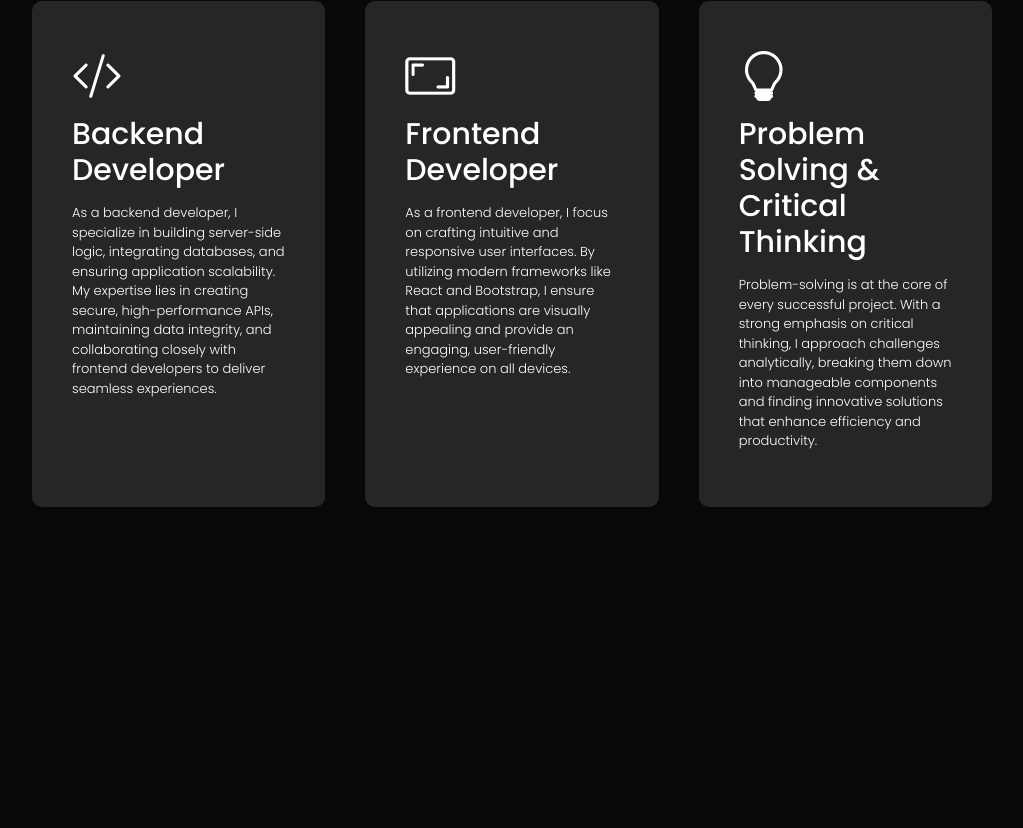
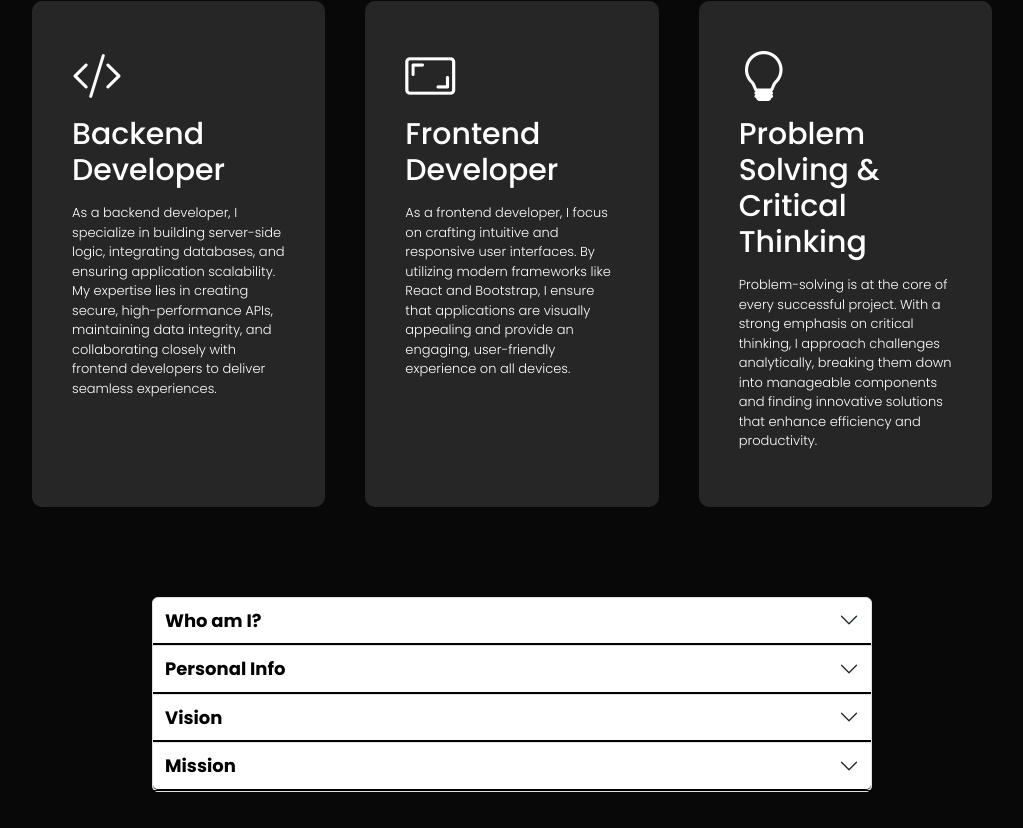
Before and after one commit to TharinduDMadushanka/tharindu-madushanka-portfolio, a React (Vite) app: page / in a window 1280 px wide. Shown: the part 828-1656 px from the top of the page, without its empty margins (128-1151 px from the left). Before the commit the page ends 1385 px from the top, so only its background shows below. Built offline with nearby package versions, Linux system fonts and the light colour scheme.

Commit message:
added basic layout for About me section

```diff
--- a/src/App.jsx
+++ b/src/App.jsx
@@ -2,6 +2,7 @@ import React from 'react'
 import Navbar from './components/Navbar/Navbar'
 import Hero from './components/Hero/Hero'
 import Service from './components/Service/Service'
+import About from './components/About/About'
 
 const App = () => {
   return (
@@ -9,6 +10,7 @@ const App = () => {
       <Navbar/>
       <Hero/>
       <Service/>
+      <About/>
     </div>
   )
 }
--- /dev/null
+++ b/src/components/About/About.css
@@ -0,0 +1,30 @@
+.about-container {
+    padding: 40px;
+    max-width: 800px;
+    margin: auto;
+  }
+
+  /* Bootstrap Accordion Customization */
+  .accordion-button {
+    background: none;
+    color: black;
+    font-size: 18px;
+    font-weight: bold;
+    border-bottom: 1px solid black;
+    padding: 12px;
+  }
+
+  .accordion-button:focus {
+    box-shadow: none;
+  }
+
+  .accordion-body {
+    font-size: 16px;
+    padding: 15px;
+    border-bottom: 1px solid black;
+  }
+
+  /* Collapsed state border */
+  .accordion-header {
+    border-bottom: 1px solid black;
+  }
--- /dev/null
+++ b/src/components/About/About.jsx
@@ -0,0 +1,91 @@
+import React from "react";
+import "./About.css";
+
+const About = () => {
+  return (
+    <div className="about-container">
+      {/* Who am I Section */}
+      <div className="accordion" id="aboutAccordion">
+        <div className="accordion-item">
+          <h2 className="accordion-header">
+            <button
+              className="accordion-button collapsed"
+              type="button"
+              data-bs-toggle="collapse"
+              data-bs-target="#whoAmI">
+              Who am I?
+            </button>
+          </h2>
+          <div id="whoAmI" className="accordion-collapse collapse" data-bs-parent="#aboutAccordion">
+            <div className="accordion-body">
+              <p>
+                I am Tharindu Madushanka, a highly motivated and aspiring software engineering
+                student currently pursuing my degree at IJSE (Institute of Software Engineering).
+                With a deep passion for technology and a keen interest in software development, I
+                am dedicated to honing my skills and expanding my knowledge in this field.
+              </p>
+            </div>
+          </div>
+        </div>
+
+        {/* Personal Info */}
+        <div className="accordion-item">
+          <h2 className="accordion-header">
+            <button
+              className="accordion-button collapsed"
+              type="button"
+              data-bs-toggle="collapse"
+              data-bs-target="#personalInfo">
+              Personal Info
+            </button>
+          </h2>
+          <div id="personalInfo" className="accordion-collapse collapse" data-bs-parent="#aboutAccordion">
+            <div className="accordion-body">
+              <p>Name: Tharindu Madushanka</p>
+              <p>Email: tharindudmadushanka920@gmail.com</p>
+              <p>Location: Sri Lanka</p>
+            </div>
+          </div>
+        </div>
+
+        {/* Vision */}
+        <div className="accordion-item">
+          <h2 className="accordion-header">
+            <button
+              className="accordion-button collapsed"
+              type="button"
+              data-bs-toggle="collapse"
+              data-bs-target="#vision">
+              Vision
+            </button>
+          </h2>
+          <div id="vision" className="accordion-collapse collapse" data-bs-parent="#aboutAccordion">
+            <div className="accordion-body">
+              <p>To become a skilled software engineer and contribute to innovative projects that make a difference.</p>
+            </div>
+          </div>
+        </div>
+
+        {/* Mission */}
+        <div className="accordion-item">
+          <h2 className="accordion-header">
+            <button
+              className="accordion-button collapsed"
+              type="button"
+              data-bs-toggle="collapse"
+              data-bs-target="#mission">
+              Mission
+            </button>
+          </h2>
+          <div id="mission" className="accordion-collapse collapse" data-bs-parent="#aboutAccordion">
+            <div className="accordion-body">
+              <p>To continuously learn and apply new technologies, solve problems, and develop impactful software solutions.</p>
+            </div>
+          </div>
+        </div>
+      </div>
+    </div>
+  );
+};
+
+export default About;
--- a/src/main.jsx
+++ b/src/main.jsx
@@ -3,6 +3,9 @@ import { createRoot } from 'react-dom/client'
 import './index.css'
 import App from './App.jsx'
 import 'bootstrap-icons/font/bootstrap-icons.css';
+// import "bootstrap/dist/css/bootstrap.min.css";
+// import "bootstrap/dist/js/bootstrap.bundle.min.js";
+
 
 
 createRoot(document.getElementById('root')).render(
```
